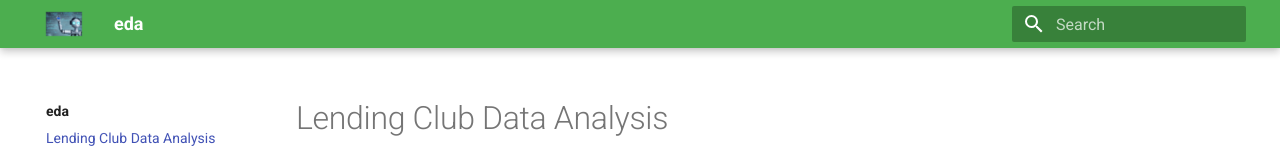
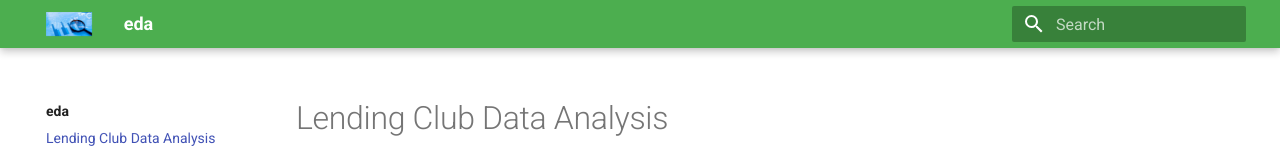
Before and after one commit to agiq/eda, a plain HTML site: page index.html in a window 1280 px wide. Shown: the top 154 px of the page. Drawn offline with Linux system fonts and the light colour scheme.

Commit message:
modified jpeg

```diff
--- a/index.html
+++ b/index.html
@@ -82,7 +82,7 @@
   <nav class="md-header__inner md-grid" aria-label="Header">
     <a href="." title="eda" class="md-header__button md-logo" aria-label="eda" data-md-component="logo">
 
-  <img src="assets/asiq.jpg" alt="logo">
+  <img src="assets/eda.jpeg" alt="logo">
 
     </a>
     <label class="md-header__button md-icon" for="__drawer">
```
Also changed, not shown: assets/eda.jpeg (added).
